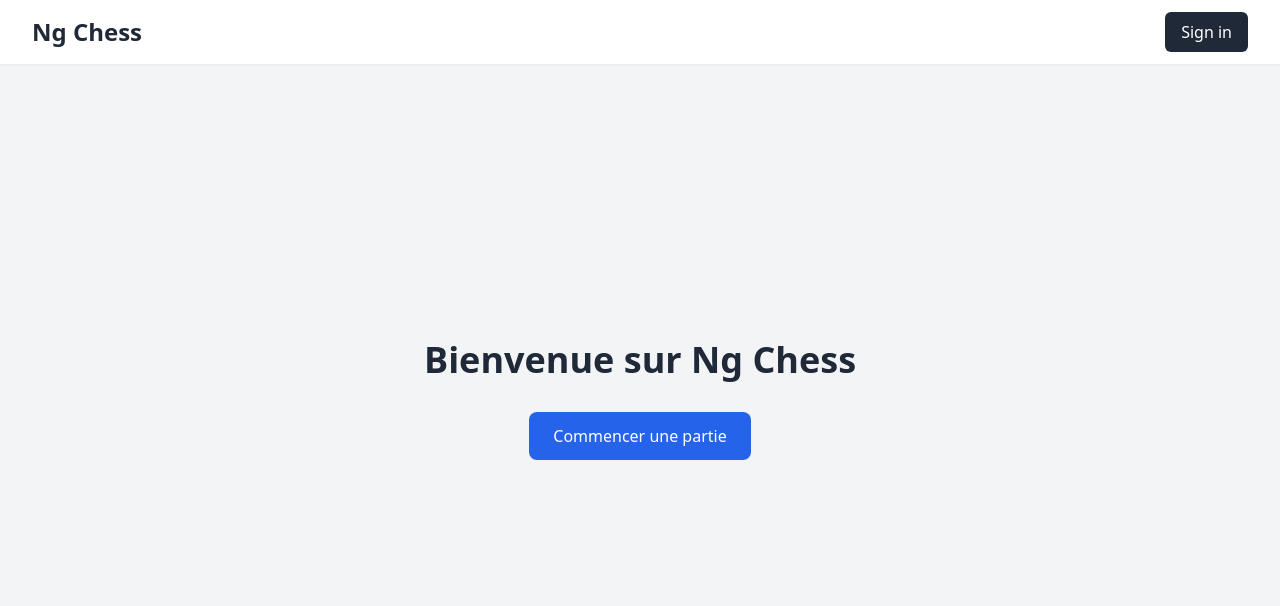
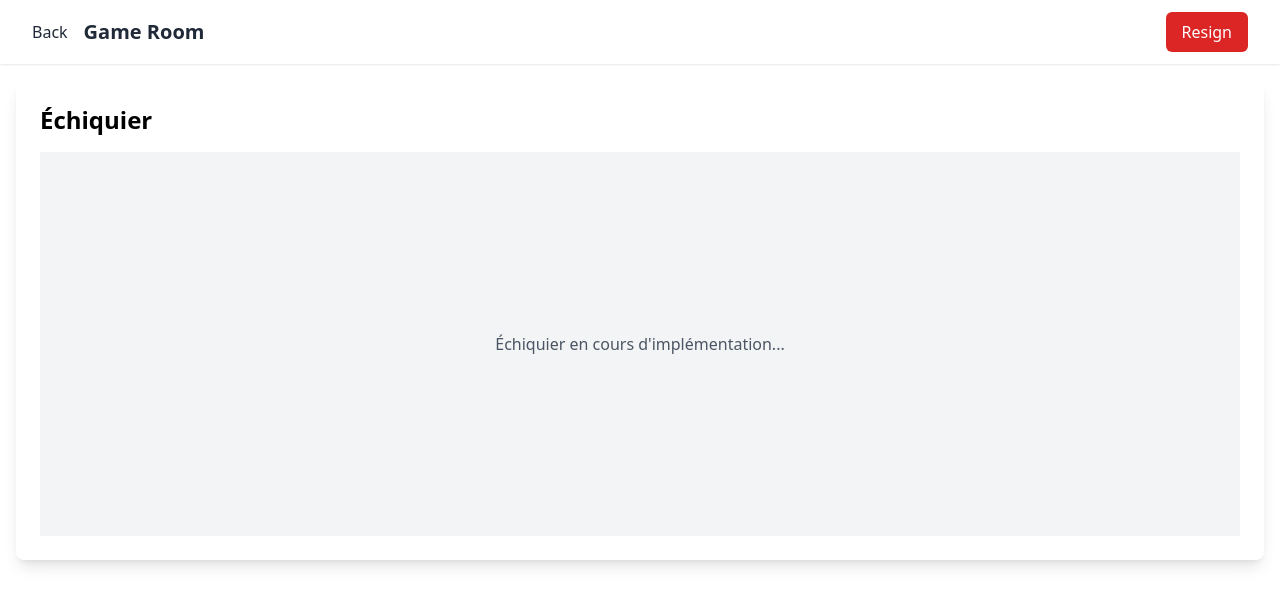
Before and after one commit to ThomasJson/Ng-Chess-app, an Angular app: page /game in a window 1280 px wide. Before the commit this address led to /. Shown: the top 606 px of the page. Built offline with nearby package versions, Linux system fonts and the light colour scheme.

Commit message:
🎨 feat(game): NGC-3 - add game layout and game component

```diff
--- a/src/app/components/ngchess-components/ngchess-input-text/ngchess-input-text.component.html
+++ b/src/app/components/ngchess-components/ngchess-input-text/ngchess-input-text.component.html
@@ -1,7 +1,12 @@
 <div class="relative">
-    <input [type]="type" [id]="id" [(ngModel)]="value" (ngModelChange)="onValueChange($event)"
-        [placeholder]="placeholder"
-        class="w-full px-4 py-2 text-sm text-gray-900 bg-gray-50 border border-gray-300 rounded-lg focus:ring-blue-500 focus:border-blue-500 outline-none transition-all duration-200"
-        [class.border-red-500]="error">
-    <p *ngIf="error" class="mt-1 text-xs text-red-500">{{ error }}</p>
+  <input
+    [type]="type"
+    [id]="id"
+    [(ngModel)]="value"
+    (ngModelChange)="onValueChange($event)"
+    [placeholder]="placeholder"
+    class="w-full px-4 py-2 text-sm text-gray-900 bg-gray-50 border border-gray-300 rounded-lg focus:ring-blue-500 focus:border-blue-500 outline-none transition-all duration-200"
+    [class.border-red-500]="error"
+  />
+  <p *ngIf="error" class="mt-1 text-xs text-red-500">{{ error }}</p>
 </div>
--- /dev/null
+++ b/src/app/features/game/game.component.html
@@ -0,0 +1,10 @@
+<div class="container mx-auto p-4">
+  <div class="bg-white rounded-lg shadow-lg p-6">
+
+    <h2 class="text-2xl font-bold mb-4">Échiquier</h2>
+    <div class="bg-gray-100 h-96 flex items-center justify-center">
+      <p class="text-gray-600">Échiquier en cours d'implémentation...</p>
+    </div>
+
+  </div>
+</div>
--- a/src/app/features/home/home.component.ts
+++ b/src/app/features/home/home.component.ts
@@ -1,10 +1,8 @@
 import { Component } from '@angular/core';
-import { RouterLink } from '@angular/router';
 
 @Component({
   selector: 'app-home',
   standalone: true,
-  imports: [RouterLink],
   templateUrl: './home.component.html'
 })
 export class HomeComponent {}
--- /dev/null
+++ b/src/app/layouts/game-layout/game-layout.component.html
@@ -0,0 +1,22 @@
+<header class="fixed top-0 left-0 right-0 bg-white shadow-sm z-50">
+  <div class="max-w-7xl mx-auto px-4 sm:px-6 lg:px-8">
+    <div class="flex justify-between items-center h-16">
+      <div class="flex items-center gap-4">
+        <a routerLink="/" class="text-gray-800 hover:text-gray-600 transition-colors">
+          <i class="fas fa-chevron-left"></i>
+          Back
+        </a>
+        <h1 class="text-xl font-semibold text-gray-800">Game Room</h1>
+      </div>
+      <div class="flex gap-4">
+        <button (click)="onResign()" class="px-4 py-2 bg-red-600 text-white rounded-md hover:bg-red-700 transition-colors">
+          Resign
+        </button>
+      </div>
+    </div>
+  </div>
+</header>
+
+<main class="pt-16">
+  <router-outlet></router-outlet>
+</main>
--- /dev/null
+++ b/src/app/layouts/game-layout/game-layout.component.ts
@@ -0,0 +1,15 @@
+import { Component } from '@angular/core';
+import { RouterLink, RouterOutlet } from '@angular/router';
+import { CommonModule } from '@angular/common';
+
+@Component({
+  selector: 'app-game-layout',
+  standalone: true,
+  templateUrl: './game-layout.component.html',
+  imports: [RouterOutlet, RouterLink, CommonModule]
+})
+export class GameLayoutComponent {
+  onResign(): void {
+    console.log('Player resigned');
+  }
+}
```
Also changed, not shown: src/app/app.routes.ts (+9 -0 lines), src/app/features/game/game.component.ts (added, +12 -0 lines), 2 other files (tests, documents, lock files or other folders).
